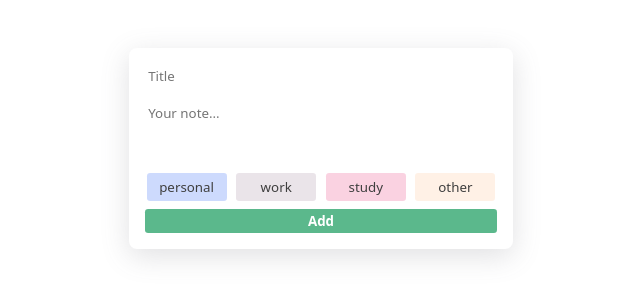
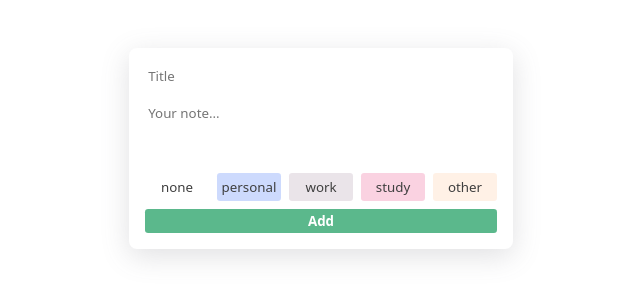
Before and after one commit to MarkDavidovich/react-notes, a React (Vite) app: page / in a window 1280 px wide. Shown: the top 300 px of the page, without its empty margins (319-959 px from the left). Built offline with nearby package versions, Linux system fonts and the light colour scheme.

Commit message:
export categories from file

```diff
--- a/src/components/CategoryPicker/CategoryPicker.jsx
+++ b/src/components/CategoryPicker/CategoryPicker.jsx
@@ -1,13 +1,7 @@
 import style from "./CategoryPicker.module.css";
+import categories from "../../utils/categories";
 
 const ColorPicker = ({ onSelectCategory }) => {
-  const categories = [
-    { category: "personal", color: "#cddafd" },
-    { category: "work", color: "#eae4e9" },
-    { category: "study", color: "#fad2e1" },
-    { category: "other", color: "#fff1e6" },
-  ];
-
   return (
     <div className={style.menu}>
       {categories.map((c) => {
--- /dev/null
+++ b/src/utils/categories.js
@@ -0,0 +1,9 @@
+const categories = [
+  { category: "none", color: "#ffffff" },
+  { category: "personal", color: "#cddafd" },
+  { category: "work", color: "#eae4e9" },
+  { category: "study", color: "#fad2e1" },
+  { category: "other", color: "#fff1e6" },
+];
+
+export default categories;
```
